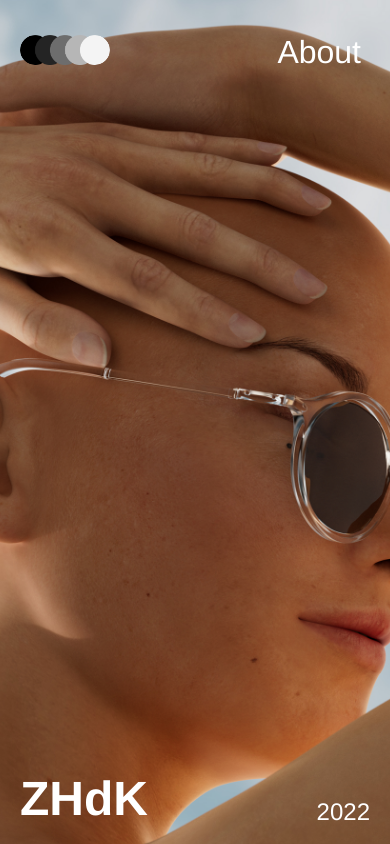
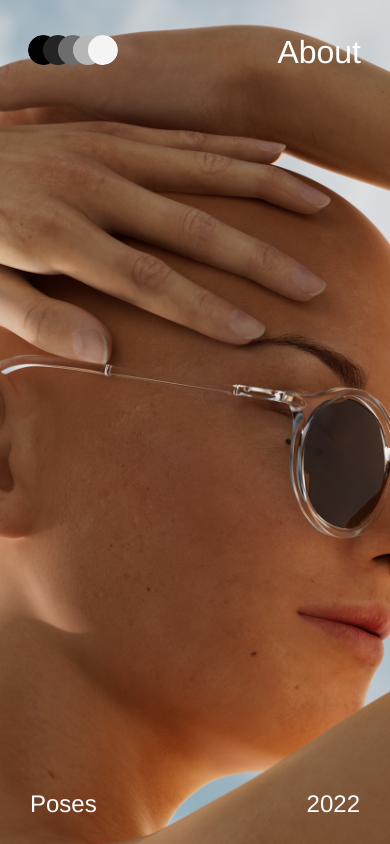
Before and after one commit to timohlu/timo, a plain HTML site: page index.html in a window 390 px wide. Shown: the top 844 px of the page. Drawn offline with Linux system fonts and the light colour scheme.

Commit message:
V-0011
- Index Page: smaller titles
- Index Page: Desktop smaller Projects

```diff
--- a/index.html
+++ b/index.html
@@ -27,9 +27,9 @@
 
         <!-- ZHDK -->
         <div class="projects-container">
-            <a href="Zhdk/">
+            <a href="Poses/">
                 <img id="index-projects-cover-img" src="/Assets/Cover-Images/Cover-Img_ZHDK-2-web.jpg">
-                <p id="index-projects-title">ZHdK</p>
+                <p id="index-projects-title">Poses</p>
                 <p id="index-projects-subtitle">2022</p>
             </a>
         </div>
--- a/stylesheet.css
+++ b/stylesheet.css
@@ -81,6 +81,7 @@ body {
   position: fixed;
   color: black;
   font-weight: 400;
+  mix-blend-mode: difference;
 }
 
 #navigation-links-projects:hover {
@@ -103,7 +104,7 @@ body {
 
 #index-projects-cover-img {
   width: 100%;
-  height: calc(101vh + 5px); /* 70vh for differnt layout */
+  height: calc(70vh + 5px); /* 101vh for differnt layout */
   object-fit: cover;
   position: relative;
   margin-bottom: -5px;
@@ -118,9 +119,9 @@ body {
 #index-projects-title {
   position: absolute;
   margin: 0;
-  bottom: 40px; /* 60px */
-  left: 40px;
-  font-size: 3rem;
+  bottom: 10px; /* 60px */
+  left: 10px;
+  font-size: 2rem;
   font-weight: 700;
   color: white;
   pointer-events: none;
@@ -135,9 +136,10 @@ body {
 #index-projects-subtitle {
   position: absolute;
   margin: 0;
-  bottom: 40px;
-  right: 40px;
+  bottom: 10px;
+  right: 10px;
   font-size: 1.5rem;
+  font-weight: 400;
   color: white;
   text-align: right;
 
@@ -302,7 +304,7 @@ a,
 /* ------------------------------------ Project Site ------------------------------------ */
 .project-info-container {
   max-width: 100vw;
-  padding-top: 150px;
+  padding-top: 120px;
   padding-bottom: 150px;
   margin-left: 20px;
   margin-right: -10px;
@@ -352,6 +354,7 @@ a,
   position: relative;
   margin-left: 5px;
 
+
   /* Slide-In Animation */
   animation: slide-in-2;
   animation-duration: 1s;
@@ -361,13 +364,13 @@ a,
 
 .project-img {
   position: relative;
-  width: calc(33% - 30px);
+  width: calc(33% - 2%);
   max-height: 90vh;
   text-align: center;
   object-fit: cover;
-  padding-bottom: 30px;
-  padding-left: 15px;
-  padding-right: 15px;
+  padding-bottom: 10px;
+  padding-left: 1%;
+  padding-right: 1%;
 }
 
 /* Inspiration Page */
@@ -393,10 +396,10 @@ a,
 
 
 /* ------------------------------------ Mobile ------------------------------------ */
-@media screen and (max-width: 768px) {
+@media screen and (max-width: 902px) {
   /* Logo */
   #navigation-logo-image {
-      margin-left: 5px;
+      margin-left: 13px;
       margin-top: 25px;
       width: 90px;
       border-radius: 300px;
@@ -446,8 +449,8 @@ a,
   /* Main Page Projects Selection */
   #index-projects-cover-img {
     width: 100vw;
-    height: calc(101vh + 5px); /* 70vh for differnt layout */
-    min-height: -webkit-fill-available;
+    height: calc(100vh + 5px); /* 70vh for differnt layout */
+    min-width: -webkit-fill-available;
     object-fit: cover;
     position: relative;
     margin-bottom: -5px;
@@ -463,9 +466,9 @@ a,
     position: absolute;
     margin: 0;
     bottom: 30px; /* 60px */
-    left: 20px;
-    font-size: 3rem;
-    font-weight: 700;
+    left: 30px;
+    font-size: 1.5rem;
+    font-weight: 400;
     color: white;
     pointer-events: none;
 
@@ -480,7 +483,7 @@ a,
     position: absolute;
     margin: 0;
     bottom: 30px;
-    right: 20px;
+    right: 30px;
     font-size: 1.5rem;
     color: white;
     text-align: right;
```
Also changed, not shown: About/index.html (+4 -1 lines), Emotions/index.html (+2 -1 lines), Infinity/index.html (+2 -1 lines), Poses/index.html (renamed from Zhdk/index.html, +5 -4 lines), Ringed/index.html (+2 -1 lines).
